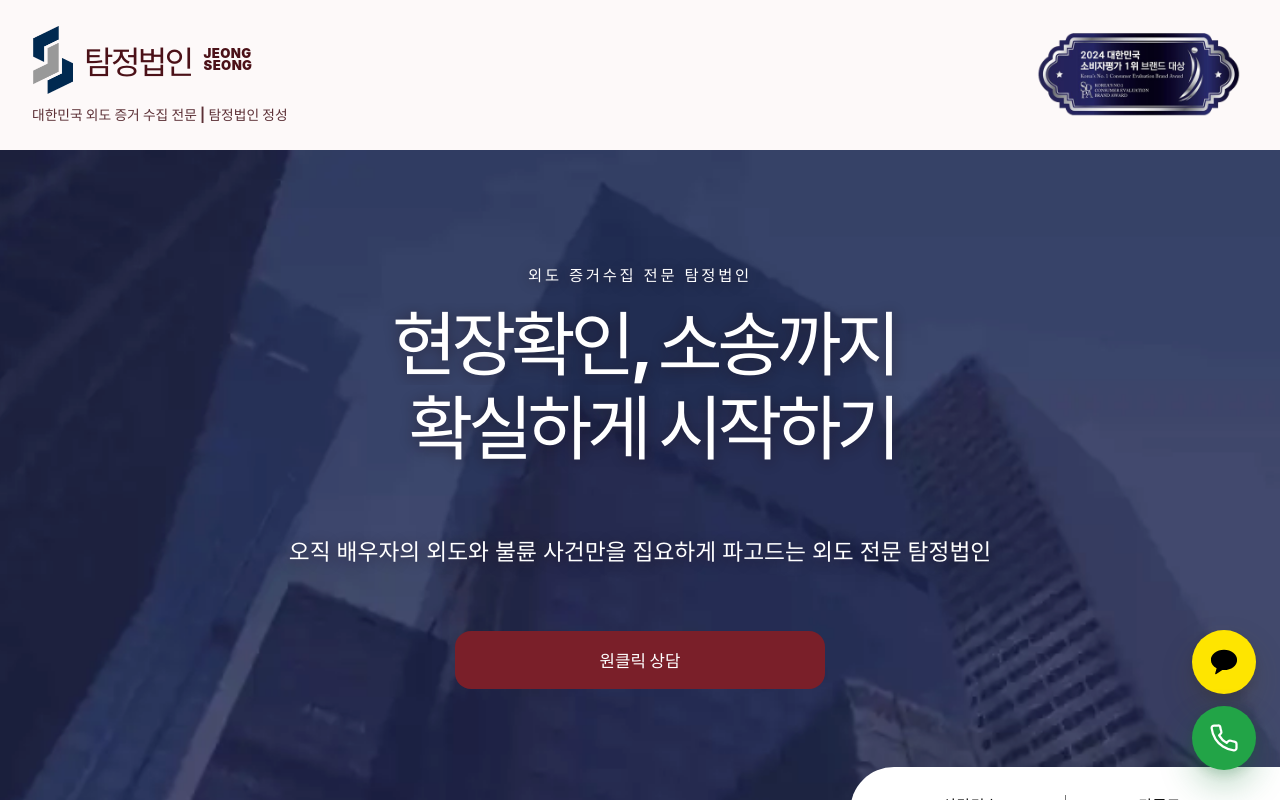
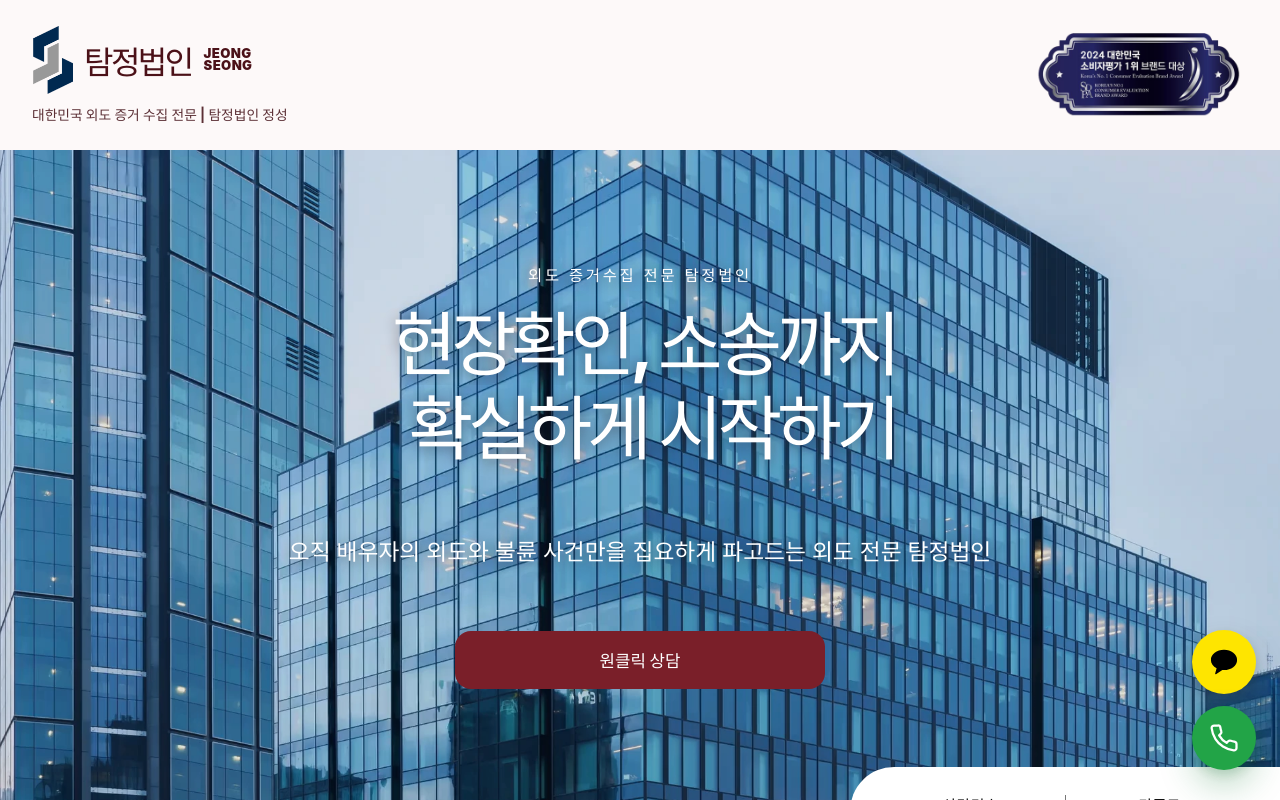
Before and after one commit to tara794600-bot/joeongsung, a React (Vite) app: page / in a window 1280 px wide. Shown: the top 800 px of the page. Built offline with nearby package versions, Linux system fonts and the light colour scheme.

Commit message:
Add files via upload

```diff
--- a/index.html
+++ b/index.html
@@ -7,8 +7,7 @@
     <meta name="color-scheme" content="light" />
     <meta name="supported-color-schemes" content="light" />
     <meta name="theme-color" content="#fdf9f9" />
-    <link rel="preload" as="image" href="/images/building-mobile-hq.webp" media="(max-width: 620px)" />
-    <link rel="preload" as="image" href="/images/building-mobile.webp" media="(min-width: 621px)" />
+    <link rel="preload" as="image" href="/images/building-first-frame.webp" />
     <meta name="description" content="외도 증거수집부터 소송 준비까지, 철저한 비밀보장 무료상담을 제공합니다." />
     <title>탐정법인 정성 | 외도 증거수집 전문</title>
   </head>
--- a/src/App.tsx
+++ b/src/App.tsx
@@ -479,8 +479,7 @@ function App() {
       <section className="hero-section page-shell" aria-labelledby="hero-title" data-reveal="scale">
         <div className="hero-card">
           <picture className={`hero-poster${heroVideoReady ? ' is-hidden' : ''}`} aria-hidden="true">
-            <source media="(max-width: 620px)" srcSet="/images/building-mobile-hq.webp" />
-            <img src="/images/building-mobile.webp" alt="" fetchPriority="high" />
+            <img src="/images/building-first-frame.webp" alt="" fetchPriority="high" />
           </picture>
           <video
             ref={heroVideoRef}
@@ -492,6 +491,7 @@ function App() {
             controls={false}
             disablePictureInPicture
             preload="auto"
+            poster="/images/building-first-frame.webp"
             aria-hidden="true"
             onPlaying={() => setHeroVideoReady(true)}
           >
```
